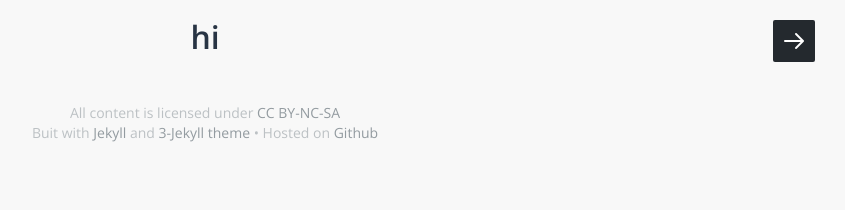
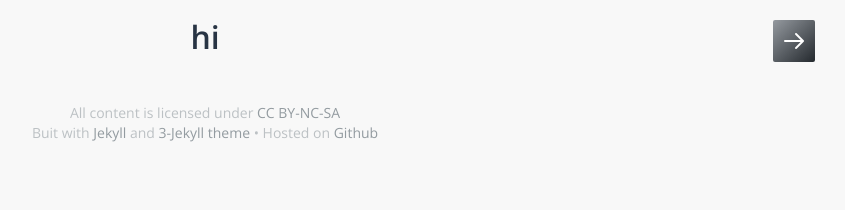
Before and after one commit to kpali/blog, a Jekyll site: the page built from index.html, in a window 1280 px wide. Shown: the top 210 px of the page, without its empty margins (435-1280 px from the left). Built offline with Jekyll 4.4.1, drawn with Linux system fonts in a browser that asks for light colours; some web fonts are replaced.

Commit message:
修改配置

```diff
--- a/_config.yml
+++ b/_config.yml
@@ -3,7 +3,7 @@
 email: kpali@qq.com
 description: > # this means to ignore newlines until "baseurl:"
   我所说的都是错的
-baseurl: "/blog/" # the subpath of your site, e.g. /blog/
+baseurl: "" # the subpath of your site, e.g. /blog/
 url: "https://kpali.github.io/blog" # the base hostname & protocol for your site
 
 
--- a/css/main.sass
+++ b/css/main.sass
@@ -17,7 +17,7 @@
 
 // # Sidebar Background Gradient
 
-$gradient-start: #24292E
+$gradient-start: #CCD1D7
 $gradient-end:   #24292E
 
 $sidebar-bg: linear-gradient(136deg, $gradient-start, $gradient-end)
```
